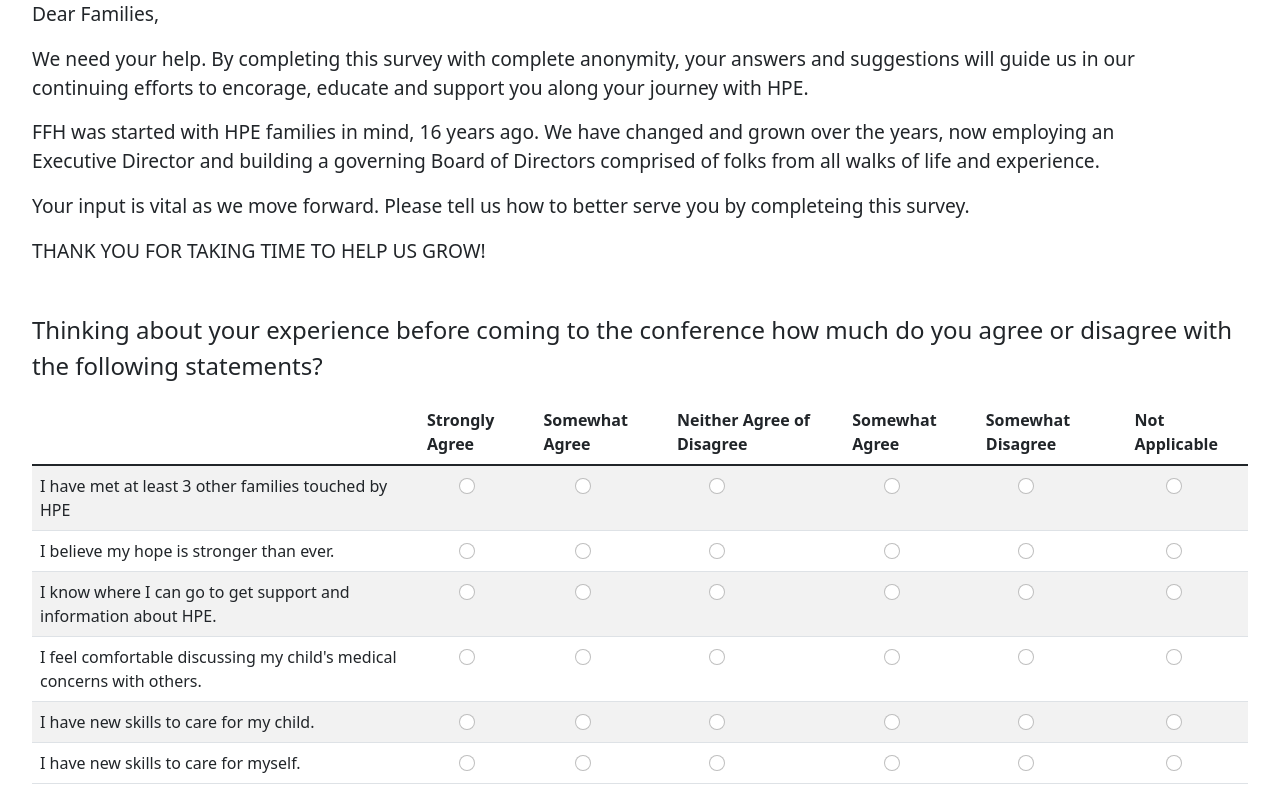
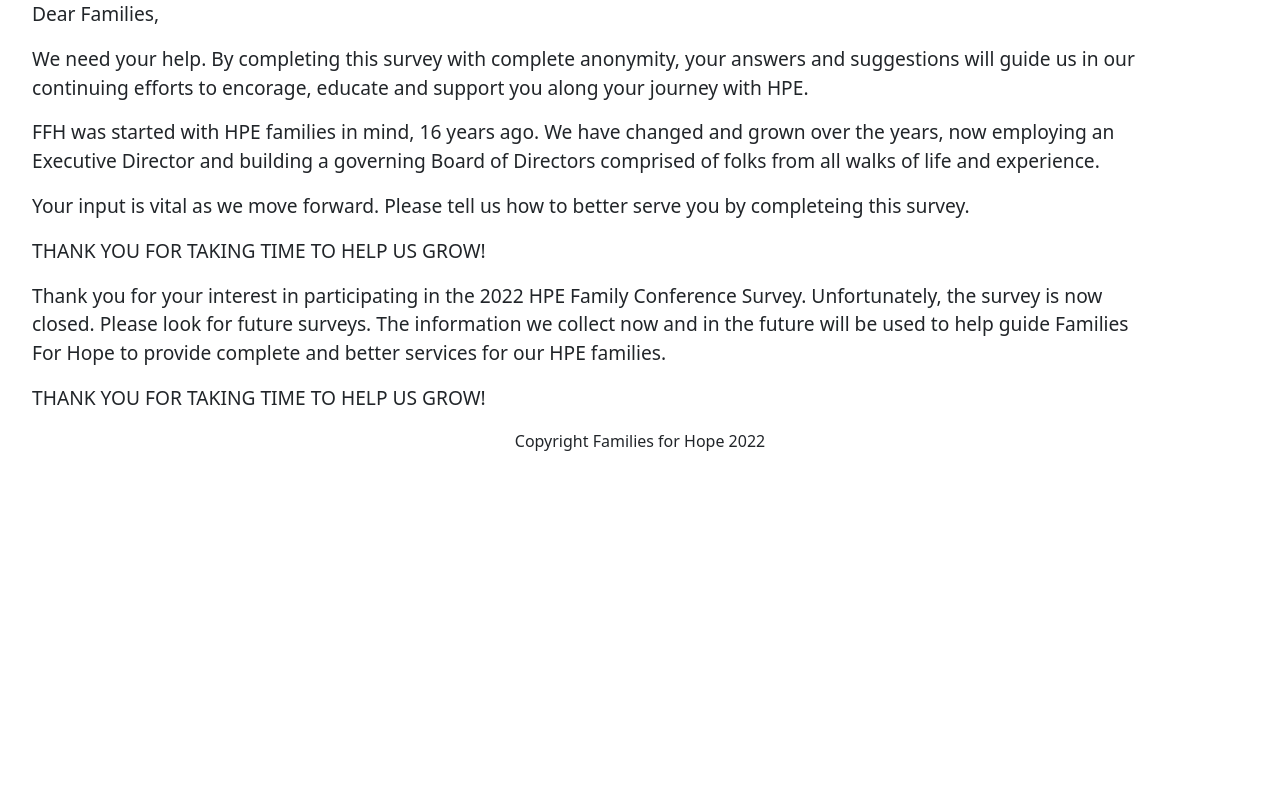
Before and after one commit to brian-hargrove/ffhsurvey-client, a React (Create React App) app: page / in a window 1280 px wide. Shown: the top 800 px of the page. Built offline with nearby package versions, Linux system fonts and the light colour scheme.

Commit message:
survey close

```diff
--- a/src/App.js
+++ b/src/App.js
@@ -8,13 +8,14 @@
 import Questionone from "./compoonents/Questionone";
 import Questiontwo from "./compoonents/Questiontwo";
 import { Form, Button } from "reactstrap";
+import SurveyOver from "./compoonents/SurveyOver";
 
 function App() {
   return (
     <>
       <Intro></Intro>
-
-      <Questionone></Questionone>
+      <SurveyOver></SurveyOver>
+      {/* <Questionone></Questionone> */}
       <Router></Router>
       <Footer></Footer>
     </>
--- /dev/null
+++ b/src/compoonents/SurveyOver.jsx
@@ -0,0 +1,22 @@
+import React from "react";
+import {} from "reactstrap";
+import "../styles/Intro.css";
+
+const Intro = () => {
+  return (
+    <>
+      <div id="opening">
+        <p>
+          Thank you for your interest in participating in the 2022 HPE Family
+          Conference Survey. Unfortunately, the survey is now closed. Please
+          look for future surveys. The information we collect now and in the
+          future will be used to help guide Families For Hope to provide
+          complete and better services for our HPE families.
+        </p>
+        <p>THANK YOU FOR TAKING TIME TO HELP US GROW!</p>
+      </div>
+    </>
+  );
+};
+
+export default Intro;
```
